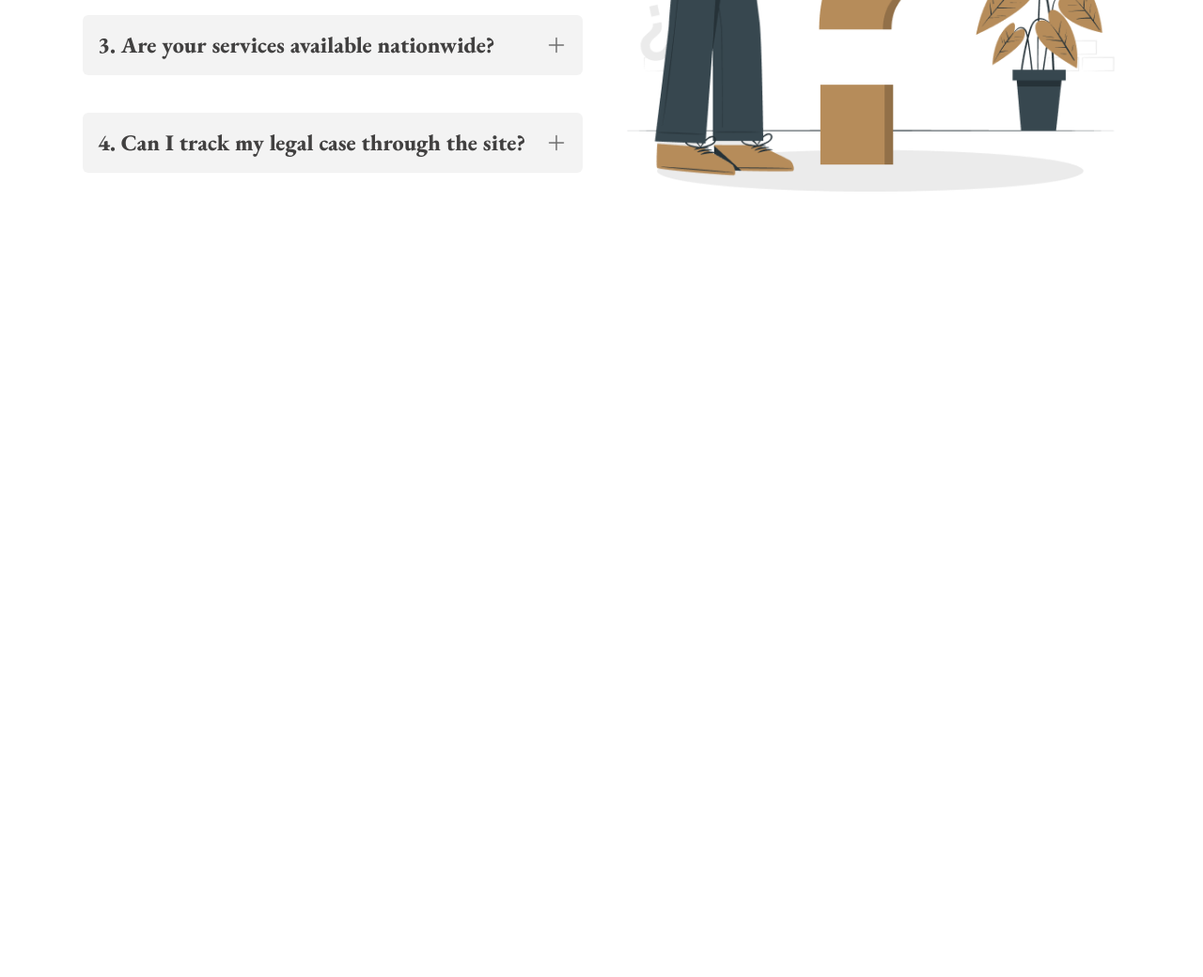
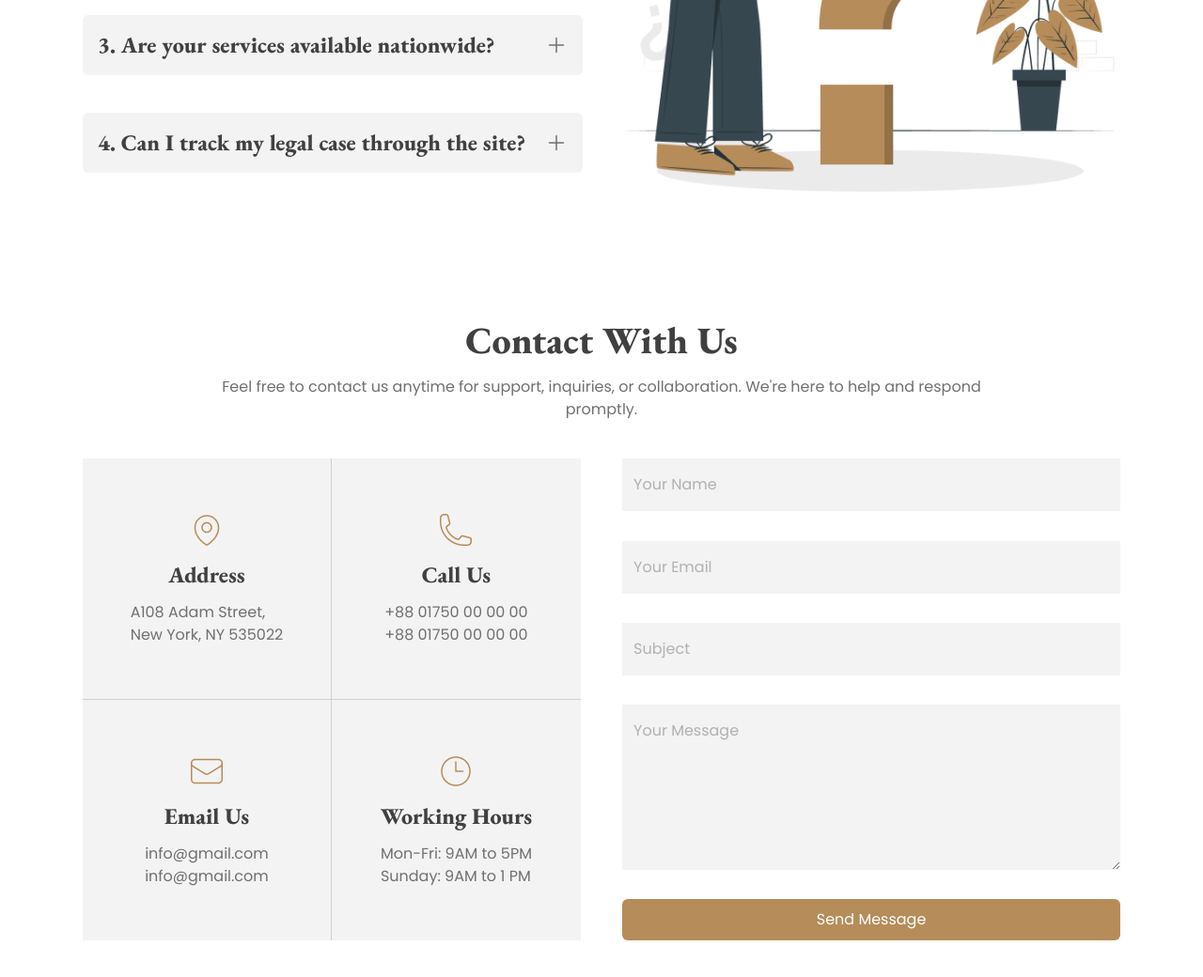
Before and after one commit to sagormajomder/legal-solution, a website: page index.html in a window 1280 px wide. Shown: the part 3062-4102 px from the top of the page at 94% size. Before the commit the page ends 3362 px from the top, so only its background shows below. Drawn offline with nearby package versions, Linux system fonts and the light colour scheme.

Commit message:
Add contact section with responsive

```diff
--- a/index.html
+++ b/index.html
@@ -427,6 +427,101 @@
           </figure>
         </div>
       </section>
+      <!-- Contact Section -->
+      <section class="py-10 mb-14">
+        <div class="text-center space-y-4 sm:max-w-3/4 mx-auto mb-10">
+          <h2 class="heading-secondary">Contact With Us</h2>
+          <p>
+            Feel free to contact us anytime for support, inquiries, or
+            collaboration. We're here to help and respond promptly.
+          </p>
+        </div>
+        <div class="flex justify-between flex-col sm:flex-row gap-8 sm:gap-0">
+          <!-- contact info -->
+          <div class="grid xs:grid-cols-2 bg-[#F3F3F3] basis-[48%]">
+            <!-- box 1 -->
+            <div
+              class="flex flex-col items-center gap-3 py-14 sm:max-md:py-8 lg:py-14 px-2.5 xs:border-r border-b border-[#CFCFCF]">
+              <img
+                class="h-10 w-10"
+                src="./src/images/location.png"
+                alt="Location image" />
+              <h4 class="heading-quaternary">Address</h4>
+              <div>
+                <p>A108 Adam Street,</p>
+                <p>New York, NY 535022</p>
+              </div>
+            </div>
+            <!-- box 2 -->
+            <div
+              class="flex flex-col items-center gap-3 py-14 sm:max-md:py-8 lg:py-14 px-2.5 border-[#CFCFCF] border-b">
+              <img
+                class="h-10 w-10"
+                src="./src/images/call.png"
+                alt="Location image" />
+              <h4 class="heading-quaternary">Call Us</h4>
+              <div>
+                <p>+88 01750 00 00 00</p>
+                <p>+88 01750 00 00 00</p>
+              </div>
+            </div>
+            <!-- box 3 -->
+            <div
+              class="flex flex-col items-center gap-3 py-14 sm:max-md:py-8 lg:py-14 px-2.5 border-[#CFCFCF] xs:border-r border-b xs:border-b-0">
+              <img
+                class="h-10 w-10"
+                src="./src/images/email.png"
+                alt="Location image" />
+              <h4 class="heading-quaternary">Email Us</h4>
+              <div>
+                <p>info@gmail.com</p>
+                <p>info@gmail.com</p>
+              </div>
+            </div>
+            <!-- box 4 -->
+            <div
+              class="flex flex-col items-center gap-3 py-14 sm:max-md:py-8 lg:py-14 px-2.5">
+              <img
+                class="h-10 w-10"
+                src="./src/images/time.png"
+                alt="Location image" />
+              <h4 class="heading-quaternary">Working Hours</h4>
+              <div>
+                <p>Mon-Fri: 9AM to 5PM</p>
+                <p>Sunday: 9AM to 1 PM</p>
+              </div>
+            </div>
+          </div>
+          <!-- Form -->
+          <form
+            class="flex flex-col justify-between gap-5 basis-[48%]"
+            action="#">
+            <input
+              class="py-4 px-3 rouded-md bg-[#F3F3F3] focus:outline-primary"
+              type="text"
+              placeholder="Your Name" />
+            <input
+              class="py-4 px-3 rouded-md bg-[#F3F3F3] focus:outline-primary"
+              type="email"
+              name=""
+              id=""
+              placeholder="Your Email" />
+            <input
+              class="py-4 px-3 rouded-md bg-[#F3F3F3] focus:outline-primary"
+              type="text"
+              name=""
+              id=""
+              placeholder="Subject" />
+            <textarea
+              class="py-4 px-3 rouded-md bg-[#F3F3F3] focus:outline-primary"
+              name=""
+              id=""
+              rows="6"
+              placeholder="Your Message"></textarea>
+            <input class="btn" type="submit" value="Send Message" />
+          </form>
+        </div>
+      </section>
     </main>
   </body>
 </html>
```
Also changed, not shown: style.css.
